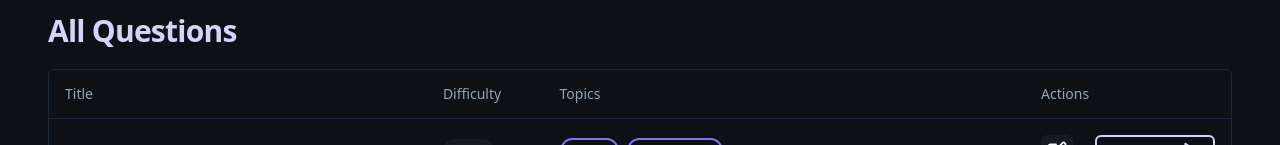
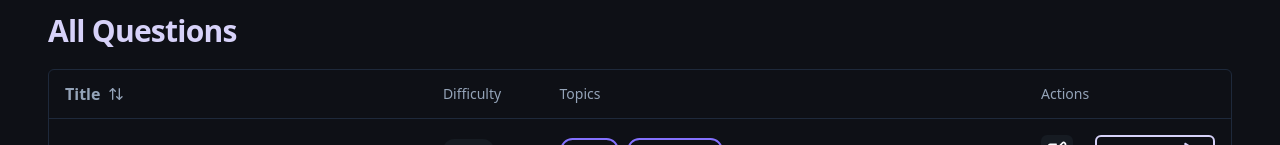
Before and after one commit to CS3219-AY2324S1/ay2324s1-course-assessment-g11, a Next.js app in the folder frontend/: page /questions in a window 1280 px wide. Shown: the part 655-800 px from the top of the page. Built offline with nearby package versions, Linux system fonts and the light colour scheme; no server answers.

Commit message:
feat: Sort questions by title

```diff
--- a/frontend/src/components/questions/columns.tsx
+++ b/frontend/src/components/questions/columns.tsx
@@ -2,7 +2,7 @@
 import { TypographySmall } from "../ui/typography";
 import { Badge } from "../ui/badge";
 import { Button } from "../ui/button";
-import { EditIcon, PlayIcon, ViewIcon } from "lucide-react";
+import { EditIcon, PlayIcon, ArrowUpDown, MoreHorizontal } from "lucide-react";
 
 type Difficulty = 'easy' | 'medium' | 'hard' | 'any';
 
@@ -15,7 +15,19 @@
 export const columns: ColumnDef<Question>[] = [
   {
     accessorKey: "title",
-    header: "Title",
+    header: ({ column }) => {
+      return (
+        <Button
+          variant="ghost"
+          size="sm"
+          className="pl-0"
+          onClick={() => column.toggleSorting(column.getIsSorted() === "asc")}
+        >
+          Title
+          <ArrowUpDown className="ml-2 h-4 w-4" />
+        </Button>
+      )
+    },
   },
   {
     accessorKey: "difficulty",
--- a/frontend/src/components/questions/data-table.tsx
+++ b/frontend/src/components/questions/data-table.tsx
@@ -1,10 +1,12 @@
-"use client"
+import * as React from "react"
 
 import {
   ColumnDef,
+  SortingState,
   flexRender,
   getCoreRowModel,
   getPaginationRowModel,
+  getSortedRowModel,
   useReactTable,
 } from "@tanstack/react-table"
 
@@ -28,11 +30,18 @@
   columns,
   data,
 }: DataTableProps<TData, TValue>) {
+  const [sorting, setSorting] = React.useState<SortingState>([])
+
   const table = useReactTable({
     data,
     columns,
     getCoreRowModel: getCoreRowModel(),
     getPaginationRowModel: getPaginationRowModel(),
+    onSortingChange: setSorting,
+    getSortedRowModel: getSortedRowModel(),
+    state: {
+      sorting,
+    },
   })
 
   return (
```
